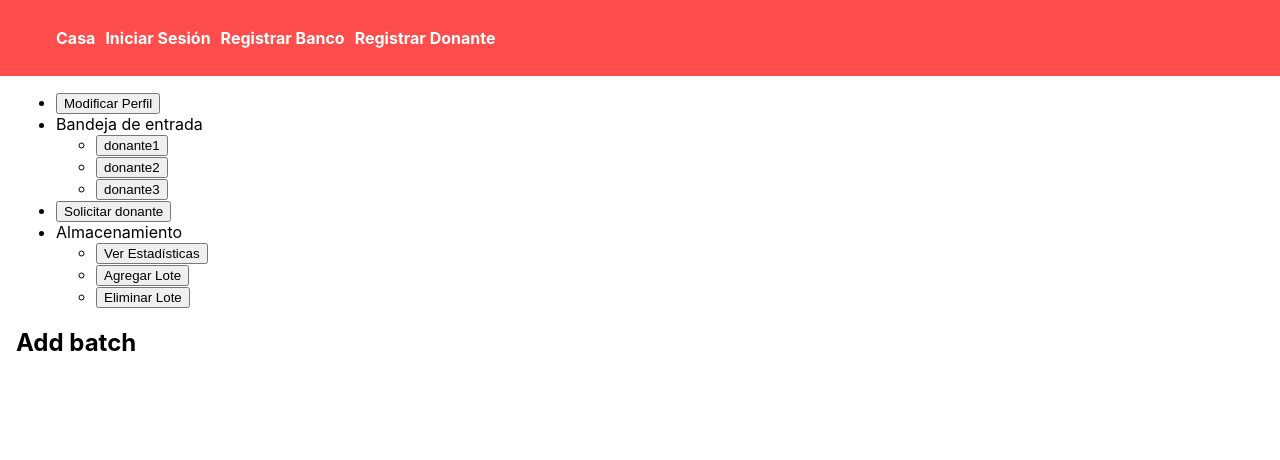
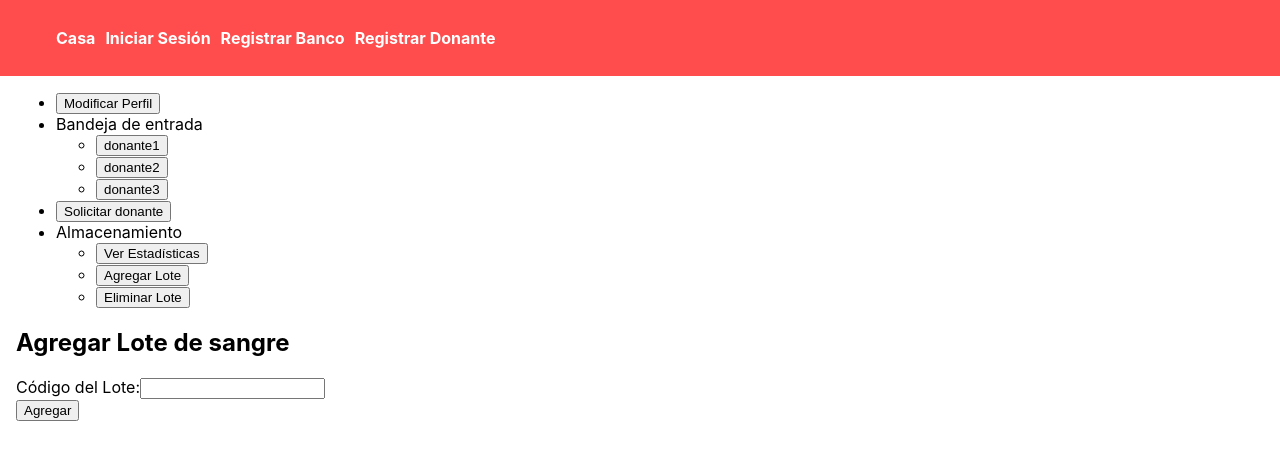
Before and after one commit to ElCabris/blood-bank, a React (Create React App) app in the folder frontend/: page /bank in a window 1280 px wide. Both pictures are taken after a click on the button "Agregar Lote". Shown: the top 460 px of the page. Built offline with nearby package versions, Linux system fonts and the light colour scheme.

Commit message:
feat: The functionality of adding blood banks has been added to the bank home. The connection to the backend is not yet available. (#35)
- AddBatch.js: Page to add blood batches
- BankHome.js: AddBatch is imported and displayed

- close #13

```diff
--- /dev/null
+++ b/frontend/src/pages/AddBatch.js
@@ -0,0 +1,41 @@
+import React, { useState } from 'react';
+import InputData from '../components/InputData';
+
+function AddBatch() {
+  const [codeBatch, setCodeBatch] = useState("");
+  const [resultMessage, setResultMessage] = useState("");
+  const [messageColor, setMessageColor] = useState("");
+
+  const submitBatch = () => {
+    // Condición temporal, cambiar cuando se conecte al backend
+    if (codeBatch === '') {
+      setResultMessage("Por favor, ingresa un código válido");
+      setMessageColor("red");
+    } else {
+      setResultMessage(`El lote con código "${codeBatch}" ha sido agregado correctamente.`);
+      setMessageColor("green");
+      setCodeBatch(""); // Limpiar el input
+    }
+  };
+
+  return (
+    <>
+      <div>
+        <h2>Agregar Lote de sangre</h2>
+        <InputData
+          id="code-batch"
+          value={codeBatch}
+          onChange={(e) => setCodeBatch(e.target.value)}
+        >
+          Código del Lote:
+        </InputData>
+        <button onClick={submitBatch}>Agregar</button>
+      </div>
+      <div id="result" style={{ color: messageColor }}>
+        {resultMessage}
+      </div>
+    </>
+  );
+}
+
+export default AddBatch;
--- a/frontend/src/pages/BankHome.js
+++ b/frontend/src/pages/BankHome.js
@@ -1,5 +1,6 @@
 import {MenuBank} from "../components/Menu";
 import {useState} from "react";
+import AddBatch from "./AddBatch";
 
 function BankHome() {
 	const [activateComponent, setActivateComponent] = useState('edit-profile');
@@ -14,7 +15,7 @@ function BankHome() {
 			case 'statistics':
 				return <h2>Estadísticas</h2>;
 			case 'add batch':
-				return <h2>Add batch</h2>;
+				return <AddBatch />;
 			case 'delete batch':
 				return <h2>Delete batch</h2>;
 			default:
```
